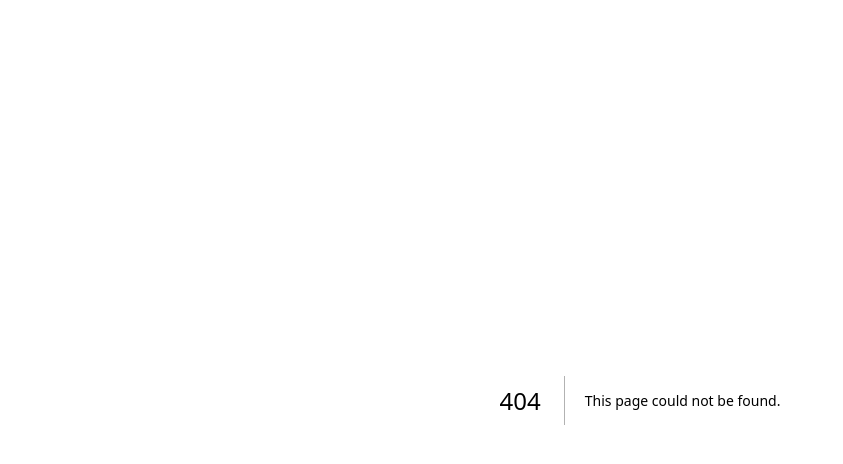
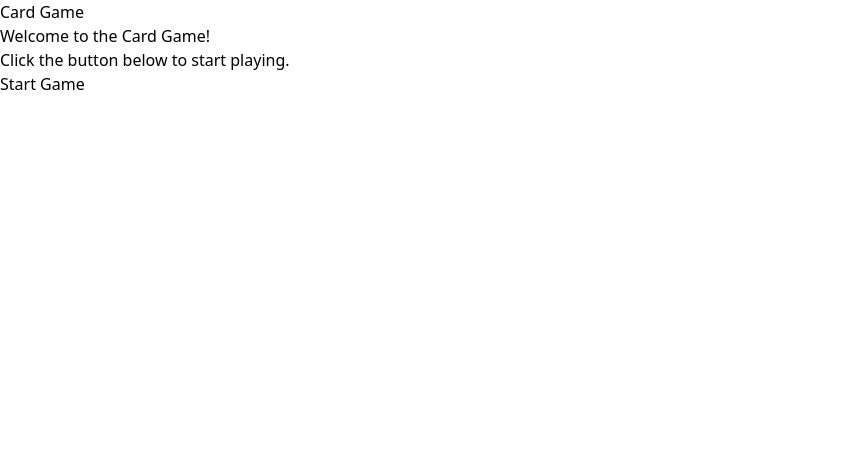
Before and after one commit to Bruhun/learnreact, a Next.js app: page /card-game in a window 1280 px wide. Before the commit this address had no page. Shown: the top 464 px of the page, without its empty margins (0-843 px from the left). Built offline with nearby package versions, Linux system fonts and the light colour scheme.

Commit message:
image changes

```diff
--- /dev/null
+++ b/src/app/card-game/layout.tsx
@@ -0,0 +1,23 @@
+import type { ReactNode } from "react";
+
+export default function CardGameLayout({
+  children,
+}: {
+  children: ReactNode;
+}) {
+  return (
+    <div style={{
+      backgroundColor: "white",
+      color: "black",
+      minHeight: "100vh",
+      width: "100%",
+      position: "absolute",
+      top: 0,
+      left: 0,
+      right: 0,
+      bottom: 0
+    }}>
+      {children}
+    </div>
+  );
+}
--- /dev/null
+++ b/src/app/card-game/page.tsx
@@ -0,0 +1,50 @@
+"use client"
+import { useState } from "react";
+import styles from "./card-game.module.css";
+
+export default function CardGame() {
+  const [gameState, setGameState] = useState({
+    deck: [],
+    hand: [],
+    score: 0,
+    isGameStarted: false
+  });
+
+  const startGame = () => {
+    // Initialize your game logic here
+    setGameState({
+      ...gameState,
+      isGameStarted: true
+    });
+  };
+
+  return (
+    <div className={styles.container}>
+      <h1>Card Game</h1>
+
+      {!gameState.isGameStarted ? (
+        <div className={styles.startScreen}>
+          <p>Welcome to the Card Game!</p>
+          <p>Click the button below to start playing.</p>
+          <button onClick={startGame}>Start Game</button>
+        </div>
+      ) : (
+        <div className={styles.gameBoard}>
+          <div className="score">Score: {gameState.score}</div>
+          <div className="hand">
+            {/* Render cards in hand */}
+            {gameState.hand.map((card, index) => (
+              <div key={index} className="card">
+                {/* Card content */}
+              </div>
+            ))}
+          </div>
+          <div className="deck">
+            {/* Render deck */}
+            <div className="card card-back">Deck ({gameState.deck.length})</div>
+          </div>
+        </div>
+      )}
+    </div>
+  );
+}
```
Also changed, not shown: public/images/COFFEE.png (added), src/app/card-game/card-game.module.css (added).
